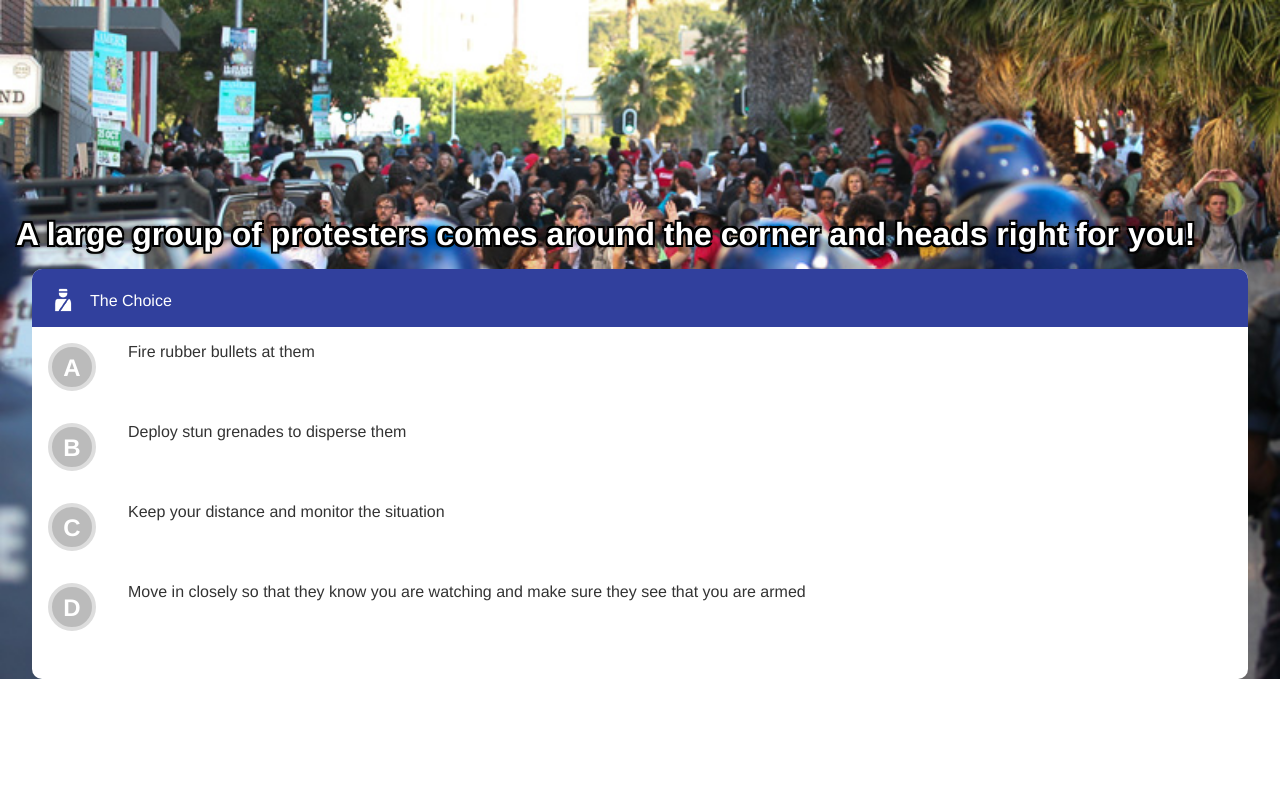
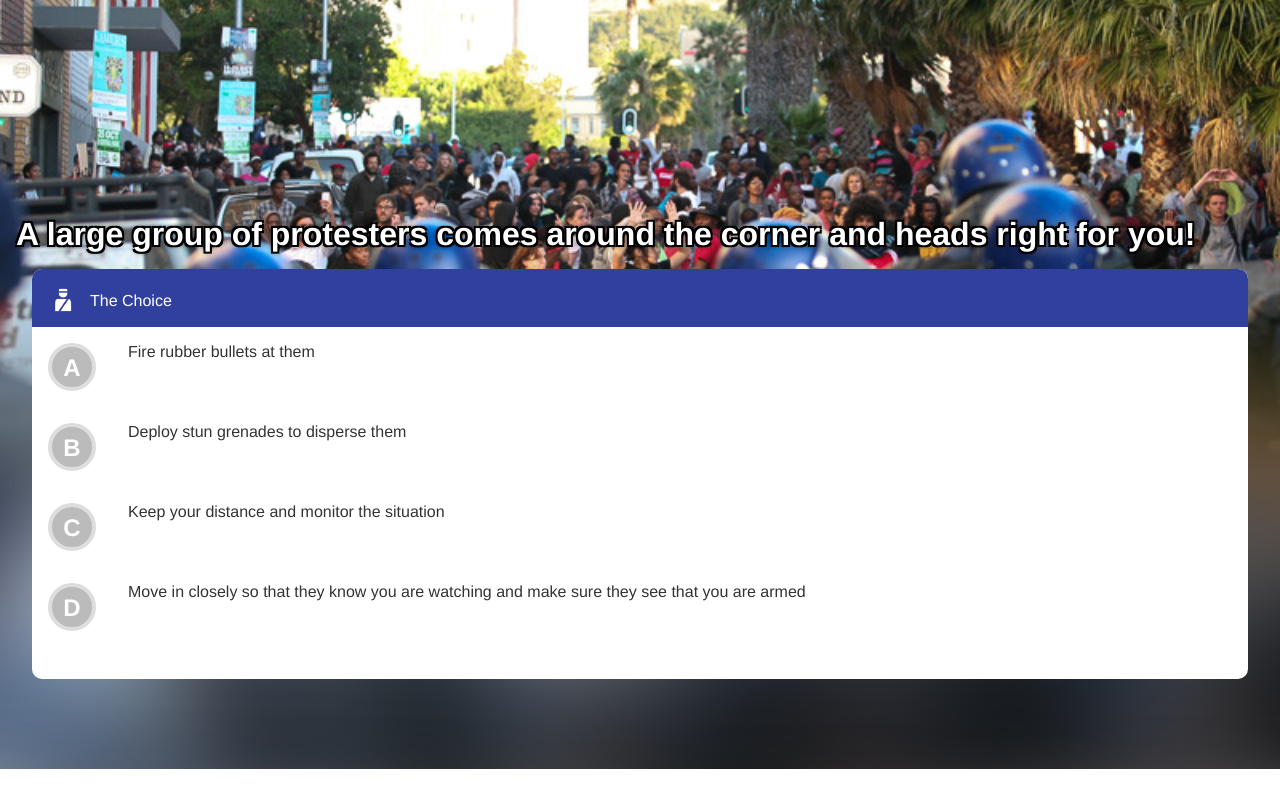
Before and after one commit to jbothma/hackastory-capetown, a website: page index.html in a window 1280 px wide. Drawn offline with Linux system fonts and the light colour scheme; a web font is replaced by a local one.

Commit message:
Design Tweaks

```diff
--- a/MainStyle.scss
+++ b/MainStyle.scss
@@ -166,3 +166,9 @@ a {
     }
   }
 }
+
+.answerContainer {
+  background-image: url(media/BG.png);
+  background-size: cover;
+  min-height: 500px;
+}
--- a/index.html
+++ b/index.html
@@ -19,6 +19,7 @@
                     mauris. Fusce nec tellus sed augue semper porta. Mauris massa. Vestibulum lacinia arcu eget nulla.
                 </p>
             </article>
+            <div class="answerContainer">
                 <section class="answer">
                     <header>The Choice</header>
                     <article>
@@ -42,6 +43,8 @@
                         </ol>
                     </article>
                 </section>
+            </div>
+
         </section>
 
 
```
Also changed, not shown: MainStyle.css, media/BG.png (added). Lines whose indentation alone changed are shown as unchanged.
